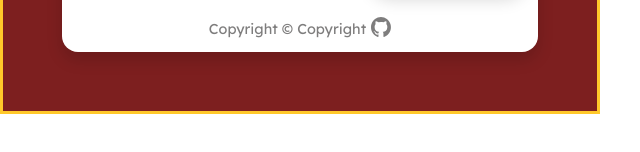
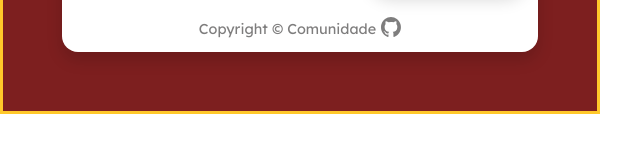
Before and after one commit to piedro404/ub-task-extension, a browser extension: page src/assents/html/index.html in a window 1280 px wide. Shown: the part 486-638 px from the top of the page, 0-640 px from the left. Drawn offline with Linux system fonts and the light colour scheme.

Commit message:
fix: :bug: GitHub Credits Fix

```diff
--- a/src/assents/html/index.html
+++ b/src/assents/html/index.html
@@ -48,7 +48,7 @@
                         </div>
                     </div>
                 </form>
-                <span class="credits">Copyright &copy Copyright<a href="https://github.com/piedro404/ub-task-api" target="_blank"><img src="../image/github-mark.svg" alt=""></a></span>
+                <span class="credits">Copyright &copy Comunidade<a href="https://github.com/piedro404/ub-task-extension" target="_blank"><img src="../image/github-mark.svg" alt=""></a></span>
             </div>
         </section>
     </main>
```
